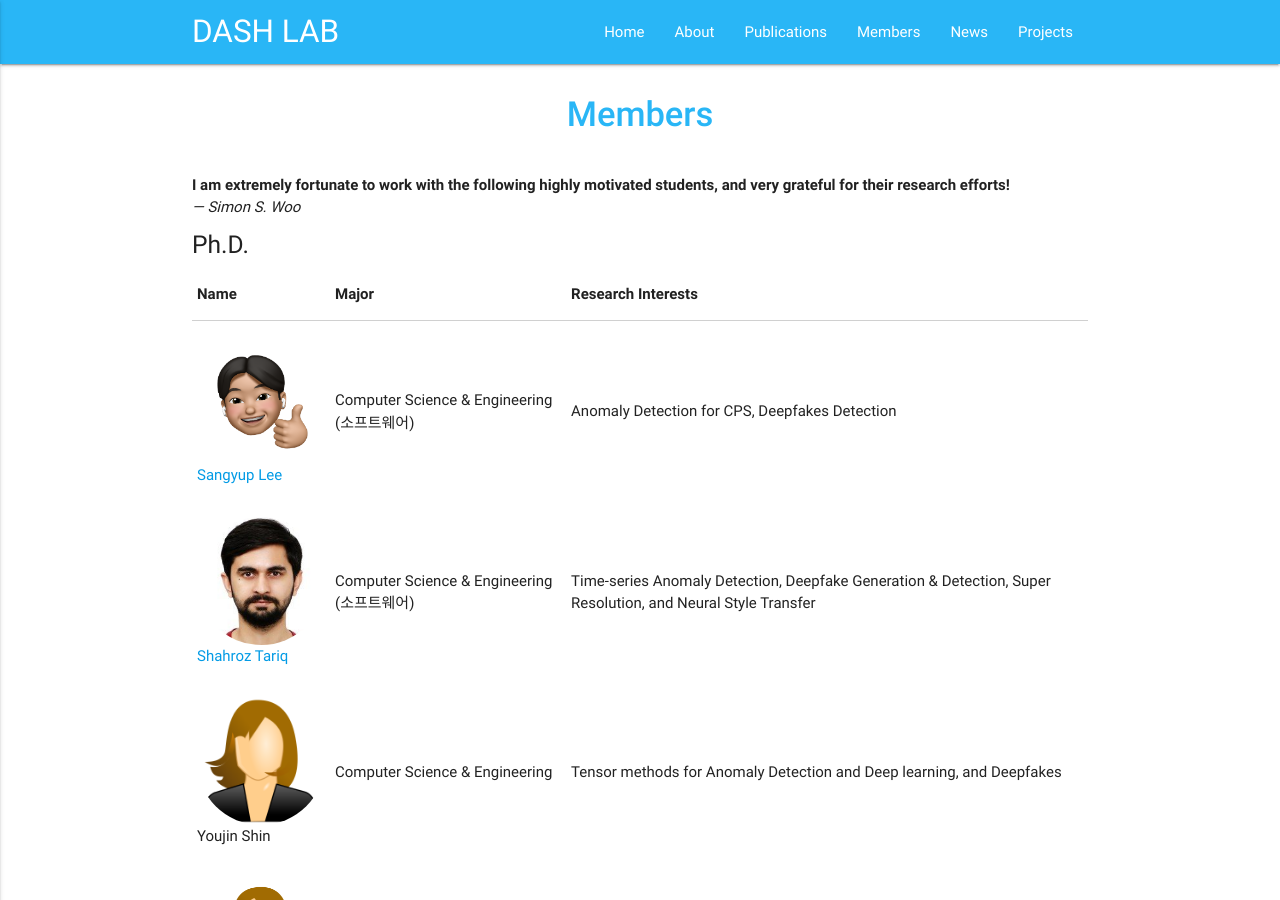
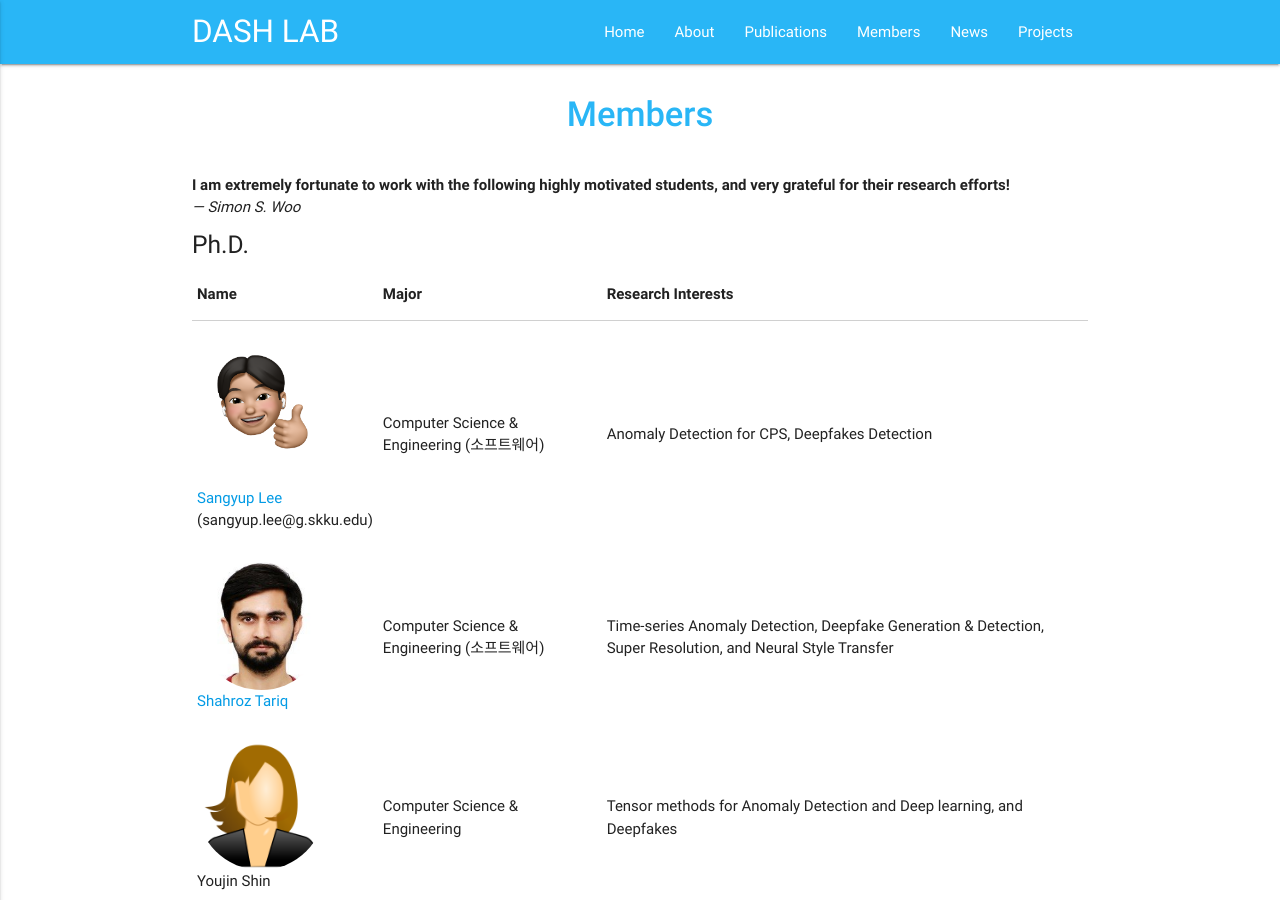
Before and after one commit to Yurim990507/DASH-Lab.github.io, a Jekyll site: the page built from example3.md, in a window 1280 px wide and 900 px high. Built offline with Jekyll 4.4.1, drawn with Linux system fonts in a browser that asks for light colours.

Commit message:
Update example3.md

```diff
--- a/example3.md
+++ b/example3.md
@@ -23,8 +23,8 @@ permalink: /Members/
                 <tr>
                    <td>
                        <div style="display:flex;flex-direction:column">
-                            <img src="/img/SangyupLee.png" alt="" height="auto" width="128" style="border-radius:50%"/>
-                           	<a href = "https://sites.google.com/view/sangyuplee/" target = "_blank">Sangyup Lee</a>
+                            <img src="/img/SangyupLee.png" alt="" height="auto" width="128" style="border-radius:50%"/><br>
+                           	<a href = "https://sites.google.com/view/sangyuplee/" target = "_blank">Sangyup Lee</a>(sangyup.lee@g.skku.edu)
                        </div></td>
                   <td>Computer Science & Engineering (소프트웨어)</td>
                   <td> Anomaly Detection for CPS, Deepfakes Detection</td>
```
